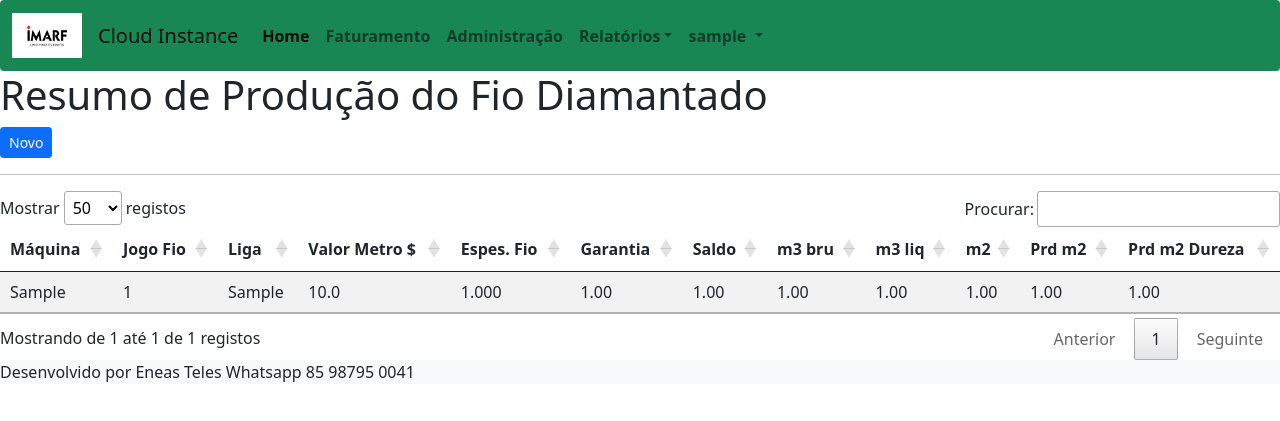
After one commit to eneasteles/imarf, a Django app: page /listar/fio/resumo/ in a window 1280 px wide. The commit adds this page. Shown: the top 421 px of the page. Run offline with Django 3.2, Linux system fonts and the light colour scheme; a user stored in the database is signed in; tables that the repository leaves empty hold one stand-in row (values such as "Sample post"); some libraries are stand-ins or nearby versions.

Commit message:
atualização6

```diff
--- /dev/null
+++ b/cadastro/templates/cadastro/lista/lista-fio-producao-resumo.html
@@ -0,0 +1,93 @@
+{% extends 'producao/modelo.html' %}
+
+{% load static %}
+
+{% block conteudo %}
+<h1>Resumo de Produção do Fio Diamantado</h1>
+<a href="{% url 'lista-fio-producao-resumo' %}" class="btn btn-primary btn-sm">Novo</a>
+<hr>
+<div class="table-responsive">
+    <table class="table table-striped" id="tabela-listar-serrada">
+    <thead>
+        <tr>
+            <th>Máquina</th>
+            <th>Jogo Fio</th>
+            <th>Liga</th>
+            <th>Valor Metro $</th>
+            <th>Espes. Fio</th>
+            <th>Garantia</th>
+            <th>Saldo</th>
+            <th>m3 bru</th>
+            <th>m3 liq</th>
+            <th>m2</th>
+            <th>Prd m2</th>
+            <th>Prd m2 Dureza</th>
+
+        </tr>
+    </thead>
+    <tbody>
+        {% for view_producao_fio_resumo in object_list %}
+        <tr>
+            <td>{{ view_producao_fio_resumo.maquina }}</td>
+            <td>{{ view_producao_fio_resumo.jogo_fio_id }}</td>
+            <td>{{ view_producao_fio_resumo.liga }}</td>
+            <td>{{ view_producao_fio_resumo.valor_metro_fio }}</td>
+            <td>{{ view_producao_fio_resumo.espessura_fio }}</td>
+            <td>{{ view_producao_fio_resumo.garantia_do_fio|floatformat:"2g"  }}</td>
+            <td>{{ view_producao_fio_resumo.saldo|floatformat:"2g"  }}</td>
+            <td>{{ view_producao_fio_resumo.m3_bruto|floatformat:"2g"  }}</td>
+            <td>{{ view_producao_fio_resumo.m3_liquido|floatformat:"2g"  }}</td>
+            <td>{{ view_producao_fio_resumo.m2|floatformat:"2g"  }}</td>
+            <td>{{ view_producao_fio_resumo.prd_fio_m2|floatformat:"2g"  }}</td>
+            <td>{{ view_producao_fio_resumo.prd_fio_m2_dureza|floatformat:"2g"  }}</td>
+
+        </tr>
+
+        {% empty %}
+        <tr>
+            <td colspan="4">Nenhum registro encontrado</td>
+        </tr>
+        {% endfor %}
+    </tbody>
+    </table>
+</div>
+
+
+{% endblock %}
+
+{% block scripts %}
+<script>
+    $(document).ready(function(){
+        $("#tabela-listar-serrada").DataTable({
+        responsive: true,
+        // "bSort": false,
+        "aaSorting": [],
+        "pageLength": 50,
+        "language": {
+            "decimal": "",
+            "emptyTable": "Sem dados disponíveis",
+            "info": "Mostrando de _START_ até _END_ de _TOTAL_ registos",
+            "infoEmpty": "Mostrando de 0 até 0 de 0 registos",
+            "infoFiltered": "(filtrado de _MAX_ registos no total)",
+            "infoPostFix": "",
+            "thousands": ",",
+            "lengthMenu": "Mostrar _MENU_ registos",
+            "loadingRecords": "A carregar dados...",
+            "processing": "A processar...",
+            "search": "Procurar:",
+            "zeroRecords": "Não foram encontrados resultados",
+            "paginate": {
+                "first": "Primeiro",
+                "last": "Último",
+                "next": "Seguinte",
+                "previous": "Anterior"
+            },
+            "aria": {
+                "sortAscending": ": ordem crescente",
+                "sortDescending": ": ordem decrescente"
+            }
+        }
+    });
+    })
+</script>
+{% endblock %}
--- a/cadastro/urls.py
+++ b/cadastro/urls.py
@@ -15,4 +15,5 @@ urlpatterns = [
     path('listar/serrada/', SerradaList.as_view(), name='lista-serrada'),
     path('listar/serrada2/', SerradaList2.as_view(), name='lista-serrada2'),
     path('listar/fio/', ProducaoFio.as_view(), name='lista-fio-producao'),
+    path('listar/fio/resumo/', ProducaoFioResumo.as_view(), name='lista-fio-producao-resumo'),
 ]
--- a/cadastro/views.py
+++ b/cadastro/views.py
@@ -84,3 +84,8 @@ class ProducaoFio(LoginRequiredMixin ,ListView):
     login_url = reverse_lazy('login')
     model = View_producao_fio
     template_name = 'cadastro/lista/lista-fio-producao.html'
+
+class ProducaoFioResumo(LoginRequiredMixin ,ListView):
+    login_url = reverse_lazy('login')
+    model = View_producao_fio_resumo
+    template_name = 'cadastro/lista/lista-fio-producao-resumo.html'
--- a/producao/models.py
+++ b/producao/models.py
@@ -686,6 +686,23 @@ class View_producao_fio(models.Model):
         managed=False
         db_table='view_producao_fio'
 
+class View_producao_fio_resumo(models.Model):
+    maquina = models.CharField(max_length= 100)
+    jogo_fio_id = models.IntegerField(primary_key=True)
+    liga = models.CharField(max_length= 25)
+    valor_metro_fio =  models.FloatField(default=0)
+    m3_bruto = models.DecimalField(max_digits=15, decimal_places=3, default=0)
+    m3_liquido = models.DecimalField(max_digits=15, decimal_places=3, default=0)
+    m2  = models.DecimalField(max_digits=15, decimal_places=3, default=0)
+    garantia_do_fio = models.DecimalField(max_digits=15, decimal_places=3, default=0)
+    saldo = models.DecimalField(max_digits=15, decimal_places=3, default=0)
+    espessura_fio = models.DecimalField(max_digits=6, decimal_places=3, default=0)
+    prd_fio_m2 = models.DecimalField(max_digits=15, decimal_places=3, default=0)
+    prd_fio_m2_dureza = models.DecimalField(max_digits=15, decimal_places=3, default=0)
+    class Meta:
+        managed=False
+        db_table='view_producao_fio_resumo'
+
 class Custos_Pedreira(models.Model):
     id = models.AutoField(primary_key=True)
     ano = models.IntegerField(default=timezone.now().year)
--- a/producao/templates/producao/modelo.html
+++ b/producao/templates/producao/modelo.html
@@ -32,13 +32,16 @@
               <li class="nav-item">
                 <a class="nav-link" href="{% url 'lista-faturamento' %}">Faturamento</a>
               </li>
+              <li class="nav-item">
+                <a class="nav-link" href="/admin">Administração</a>
+              </li>
               <li class="nav-item dropdown">
                 <a class="nav-link dropdown-toggle" href="#" id="dropdown09" data-bs-toggle="dropdown" aria-expanded="false">Relatórios</a>
                 <ul class="dropdown-menu" aria-labelledby="dropdown09">
-                  <li><a class="dropdown-item" href="/admin">Administração</a></li>
                   <li><a class="dropdown-item" href="#">Faturamento</a></li>
                   <li><a class="dropdown-item" href="{% url 'lista-serrada2' %}">Serrada</a></li>
                   <li><a class="dropdown-item" href="{% url 'lista-fio-producao' %}">Producao Fio</a></li>
+                  <li><a class="dropdown-item" href="{% url 'lista-fio-producao-resumo' %}">Producao Fio Resumo</a></li>
                 </ul>
               </li>
               {% if request.user.is_authenticated %}
```
Also changed, not shown: producao/migrations/0028_view_producao_fio_resumo.py (added).
